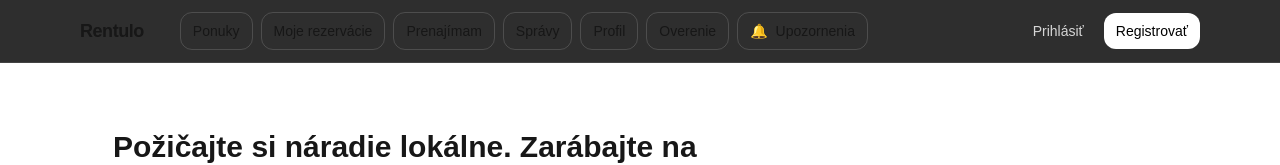
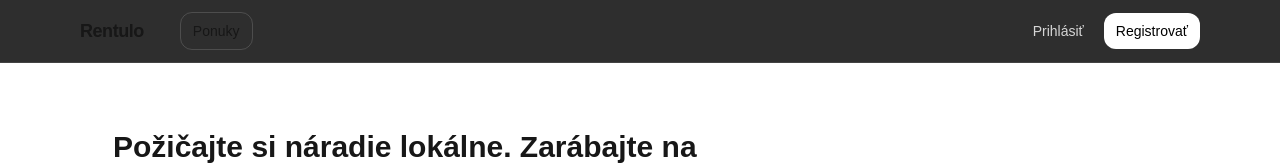
Before and after one commit to marek3993/Rentulo, a Next.js app: page / in a window 1280 px wide. Shown: the top 165 px of the page. Built offline with nearby package versions, Linux system fonts and the light colour scheme; no server answers.

Commit message:
Hide private nav items for logged out users

```diff
--- a/src/components/ClientNav.tsx
+++ b/src/components/ClientNav.tsx
@@ -274,6 +274,9 @@ export default function ClientNav() {
         <div className="flex flex-col gap-3 lg:flex-row lg:items-center lg:justify-between lg:flex-1 lg:pl-6">
           <nav className="flex flex-wrap items-center gap-2">
             <NavLink href="/items">Ponuky</NavLink>
+
+            {isLoggedIn ? (
+              <>
                 <NavLink href="/reservations">Moje rezervácie</NavLink>
                 <NavLink href="/owner/items">Prenajímam</NavLink>
                 <MessagesNavLink />
@@ -290,6 +293,8 @@ export default function ClientNav() {
                 ) : null}
 
                 <NotificationBell />
+              </>
+            ) : null}
           </nav>
 
           <div className="flex flex-wrap items-center gap-2 lg:justify-end">
```
Lines whose indentation alone changed are shown as unchanged.
